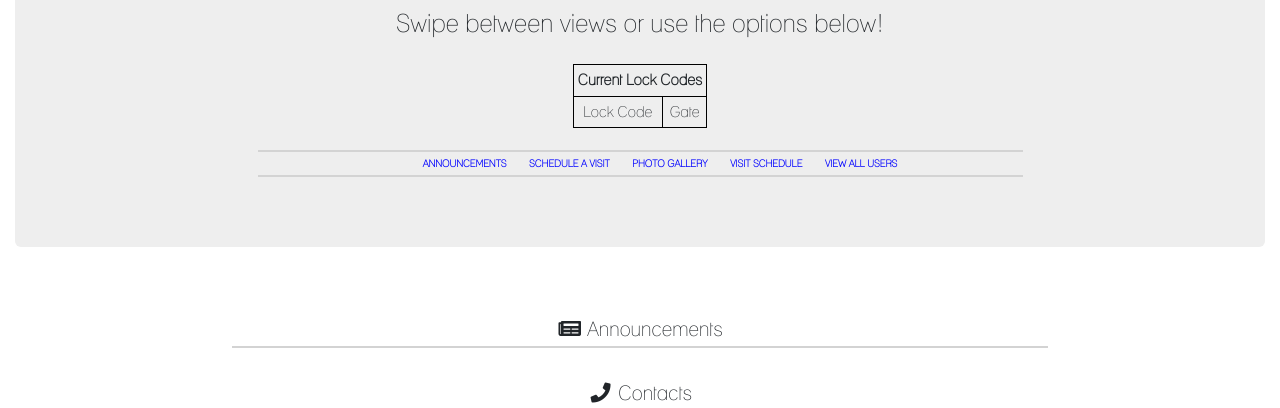
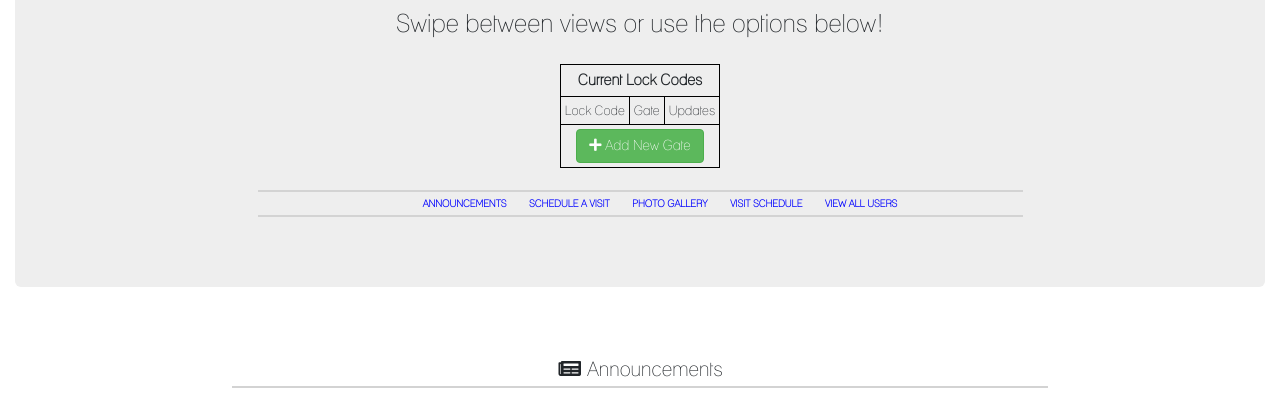
Before and after one commit to austinjhunt/stonopreserveapp, a Django app: template srpaccessmgmt/srpwebapp/templates/main/home.html in a window 1280 px wide. Shown: the part 207-615 px from the top of the page. Run offline with Django 3.2, Linux system fonts and the light colour scheme; the template is opened without the code that fills it: values that come from a table or form of the project are taken from there, others are empty; data comes from the database, SQL or seed files in the repository; some libraries are stand-ins or nearby versions.

Commit message:
edit/delete lock codes, needs slight improvement

```diff
--- a/srpaccessmgmt/srpwebapp/models.py
+++ b/srpaccessmgmt/srpwebapp/models.py
@@ -15,9 +15,10 @@ class Visit(models.Model):
     user = models.ForeignKey(User,on_delete=models.CASCADE) # which user scheduled it?; on deletion of user, also delete this
     datetime_visit_was_scheduled = models.DateTimeField()
 
-class Code(models.Model):
+
+class Gate(models.Model):
     lock_code = models.IntegerField(null=True) # this will most likely be 4 digits
-    gate = models.IntegerField(null=True) # will most likely be < 3 digits
+    gate_number = models.IntegerField(null=True) # will most likely be < 3 digits
 
 
 class Announcement(models.Model):
--- a/srpaccessmgmt/srpwebapp/static/main/css/srpstyle.css
+++ b/srpaccessmgmt/srpwebapp/static/main/css/srpstyle.css
@@ -403,6 +403,32 @@ li .calendar-li:hover:nth-child(n+8):nth-child(-n+38), li .calendar-li:nth-child
     text-align:center !important;
     background-color:lightgrey !important;
 }
+
+.changecombolabel{
+    color:blue;
+    font-weight:bold;
+}
+
+#editlockcodecontent{
+    text-align:center;
+    font-weight:bold;
+    font-size:1rem !important;
+}
+#editlockcodecontent table {
+    margin:0 auto !important;
+}
+
+#editlockcodecontent th,td,input{
+    text-align:center !important;
+    font-size: 1.3rem !important;
+    border: 1px solid lightgray;
+}
+#editlockcodecontent input{
+    width:100% !important;
+}
+#editlockcodecontent th{
+    border:1px solid black;
+}
 /* modifications for smartphones*/
 /* Smartphones (portrait and landscape) ----------- */
 @media only screen
--- a/srpaccessmgmt/srpwebapp/static/main/js/main1.js
+++ b/srpaccessmgmt/srpwebapp/static/main/js/main1.js
@@ -111,15 +111,16 @@ function schedule(){
 
 
 function login(){
-    var email = $("#inputEmail").val();
-    var password = $("#inputPassword").val();
-    if (email.trim() == '' || password.trim() == ''){
+    var email = $("#inputEmail").val().trim();
+    var password = $("#inputPassword").val().trim();
+    if (email == '' || password == ''){
         alert("Please ensure that both fields are filled in before submitting.");
     }
+    console.log("Email: " + email);
+    console.log("Password: " + password)
     $.ajax(
             {
                 type: "POST",
-
                 data: {
                     btnType: 'login',
                     email: email,
@@ -236,8 +237,86 @@ function schedulevisit(){
                     window.location.reload();
                 },3000);
             }
+        });
+}
+
+
+/* edit lock code modal functions */
+function showeditlockcodemodal(lockid,gate,lockcode){
+
+    $("#editlockcodemodal").modal('show');
+    var editcodetable = document.createElement('table');
+    var header = document.createElement('thead');
+    $(header).append('<th>Lock Code</th><th>Gate</th>');
+
+    var editrow = document.createElement('tr');
+    $(editrow).append('<td><input id="lockcodeinput_"' + lockid + '" autofocus value="'+ lockcode + '"></td><td>' +
+        '<input id="gatenuminput_"' + lockid + '"  value="' + gate + '"></td>');
+
+    $(editcodetable).append(header).append(editrow);
+    $("#savelockcodeeditsbutton").on("click", function(){ savelockcodeedits(lockid); });
+    $("#editlockcodecontent").html(editcodetable);
+
+}
+function savelockcodeedits(lockid){
+    var newlockcode  = $("#lockcodeinput_" + lockid).val();
+    var newgatenum = $("#gatenuminput_" + lockid).val();
+    console.log("new stuff");
+    console.log(newlockcode);
+    console.log(newgatenum);
+    $.ajax(
+        {
+            type: "POST",
+            data: {
+                /*same backend functionality as before, just for one question rather than entire quiz*/
+                btnType: 'edit_lock_code',
+                lock_id: lockid,
+                new_lock_code: newlockcode,
+                new_gate_num: newgatenum,
+                csrfmiddlewaretoken: $('input[name=csrfmiddlewaretoken]').val(),
+            },
+            success: function (data) {
+
+                $("#editlockcodecontent").html("<h5>Lock code updating...</h5>")
+                setTimeout(function(){
+                    window.location.reload();
+                },3000);
+            }
+        });
+
+
+}
 
 
 
+function showdeletelockcodemodal(lockid){
+    $("#deletelockcodemodal").modal('show');
+    console.log(lockid);
+    $("#deletelockcodecontent").html("Are you sure you want to delete this lock code?");
+
+    $("#deletelockcodebutton").on("click", function(){ deletelockcode(lockid); });
+}
+
+function deletelockcode(lockid){
+    $.ajax(
+        {
+            type: "POST",
+            data: {
+                /*same backend functionality as before, just for one question rather than entire quiz*/
+                btnType: 'delete_lock_code',
+                lock_id: lockid,
+                csrfmiddlewaretoken: $('input[name=csrfmiddlewaretoken]').val(),
+            },
+            success: function (data) {
+
+                $("#deletelockcodecontent").html("<h5>Deleting gate...</h5>")
+                setTimeout(function(){
+                    window.location.reload();
+                },3000);
+            }
         });
 }
+
+function showaddgatemodal(){
+    $("#addgatemodal").modal('show');
+}
--- a/srpaccessmgmt/srpwebapp/templates/main/home.html
+++ b/srpaccessmgmt/srpwebapp/templates/main/home.html
@@ -5,6 +5,57 @@
 {% block content %}
 
 <body id="page-top">
+
+
+<!-- modals -->
+<!-- Edit selected lock code -->
+<div class="modal" id="editlockcodemodal" tabindex="-1" role="dialog" aria-labelledby="exampleModalLabel" aria-hidden="true">
+  <div class="modal-dialog" role="document">
+    <div class="modal-content">
+      <div class="modal-header">
+        <h5 class="modal-title" id="editlockcodemodaltitle">Edit Lock Code</h5>
+        <button type="button" class="close" data-dismiss="modal" aria-label="Close">
+          <span aria-hidden="true">&times;</span>
+        </button>
+      </div>
+      <div class="modal-body">
+        <div id="editlockcodecontent">
+
+        </div>
+      </div>
+      <div class="modal-footer">
+        <button type="button" class="btn btn-secondary" data-dismiss="modal">Close</button>
+        <button id="savelockcodeeditsbutton" onclick="savelockcodeedits();" type="button" class="btn btn-primary">Save changes</button>
+      </div>
+    </div>
+  </div>
+</div>
+
+<!-- Delete selected lock code -->
+<div class="modal" id="deletelockcodemodal" tabindex="-1" role="dialog" aria-labelledby="exampleModalLabel" aria-hidden="true">
+  <div class="modal-dialog" role="document">
+    <div class="modal-content">
+      <div class="modal-header">
+        <h5 class="modal-title" id="deletelockcodemodaltitle">Delete Gate Confirmation</h5>
+        <button type="button" class="close" data-dismiss="modal" aria-label="Close">
+          <span aria-hidden="true">&times;</span>
+        </button>
+      </div>
+      <div class="modal-body">
+        <div id="deletelockcodecontent">
+
+        </div>
+      </div>
+      <div class="modal-footer">
+        <button type="button" class="btn btn-secondary" data-dismiss="modal">Close</button>
+        <button id="deletelockcodebutton" onclick="deletelockcode();" type="button" class="btn btn-primary">Delete Gate</button>
+      </div>
+    </div>
+  </div>
+</div>
+
+
+
 
 <div id="my_preloader_container">
     <div style="position:absolute; top: 30%;text-align:center; left:30%; right:30%;">
@@ -71,7 +122,7 @@
                 </button>
             </a>
             <div class="dropdown-menu dropdown-menu-right mr-1" aria-labelledby="userDropdown">
-                <a class="dropdown-item" href="#" data-toggle="modal" data-target="#logoutModal">Logout</a>
+                <a class="dropdown-item" href="#" data-toggle="modal" data-target="#logoutModal" onclick="logout();">Logout</a>
             </div>
         </li>
     </ul>
@@ -111,23 +162,28 @@
                     <div class="lockcodetablecontainer">
                         <table class="lockcodetable">
                             <thead>
-                            <th colspan="2">Current Lock Codes</th>
+                            <th colspan="3">Current Lock Codes</th>
                             </thead>
                             <tbody>
                             <tr>
                                 <td>Lock Code</td>
                                 <td>Gate</td>
+                                <td>Updates</td>
                             </tr>
                             {% for lc in lock_codes %}
                             <tr>
-                                <td>{{ lc.lock_code }} <!-- only allow superuser to change code -->
-                                    {% if current_user.is_superuser %}
-                                    <a onclick="showchangecodeview();">CHANGE COMBO</a>
-                                    {% endif %}
-                                </td>
-                                <td>{{ lc.gate }}</td>
+                                <td>{{ lc.lock_code }}</td>
+                                <td>{{ lc.gate_number }}</td>
+                                <td>{% if current_user.is_superuser %}
+                                    <button class="btn btn-info" onclick="showeditlockcodemodal({{lc.id}},{{lc.gate_number}},{{lc.lock_code}});"><i class="fa fa-edit"></i></button>
+                                    <button class="btn btn-danger" onclick="showdeletelockcodemodal({{lc.id}});"><i class="fa fa-trash"></i></button>
+                                    {% endif %}</td>
                             </tr>
                             {% endfor %}
+                            <tr>
+                                <td colspan="3"><button class="btn btn-success" onclick="showaddgatemodal();">
+                                    <i class="fa fa-plus"></i> Add New Gate</button></td>
+                            </tr>
                             </tbody>
                         </table>
                     </div>
@@ -360,7 +416,7 @@
 
 
 <!-- Logout Modal-->
-<div class="modal fade" id="logoutModal" tabindex="-1" role="dialog" aria-labelledby="exampleModalLabel"
+<div class="modal" id="logoutModal" tabindex="-1" role="dialog" aria-labelledby="exampleModalLabel"
      aria-hidden="true">
     <div class="modal-dialog" role="document">
         <div class="modal-content">
@@ -381,7 +437,7 @@
 
 
 <!-- create confirm schedule modal -->
-<div class="modal fade" id="confirmEventModal" tabindex="-1" role="dialog" aria-labelledby="confirmModalLabel"
+<div class="modal" id="confirmEventModal" tabindex="-1" role="dialog" aria-labelledby="confirmModalLabel"
      aria-hidden="true">
     <div class="modal-dialog" role="document">
         <div class="modal-content">
--- a/srpaccessmgmt/srpwebapp/templates/main/masterpage.html
+++ b/srpaccessmgmt/srpwebapp/templates/main/masterpage.html
@@ -51,6 +51,7 @@
     <link href="{% static 'main/vendor/bootstrap/css/bootstrap-reboot.css' %}" rel="stylesheet">
 
 </head>
+
 {% block content %}
 {% endblock %}
 </html>
```
Also changed, not shown: srpaccessmgmt/srpwebapp/views.py (+28 -10 lines), srpaccessmgmt/db.sqlite3, srpaccessmgmt/srpwebapp/migrations/0006_auto_20190306_1132.py (added).
